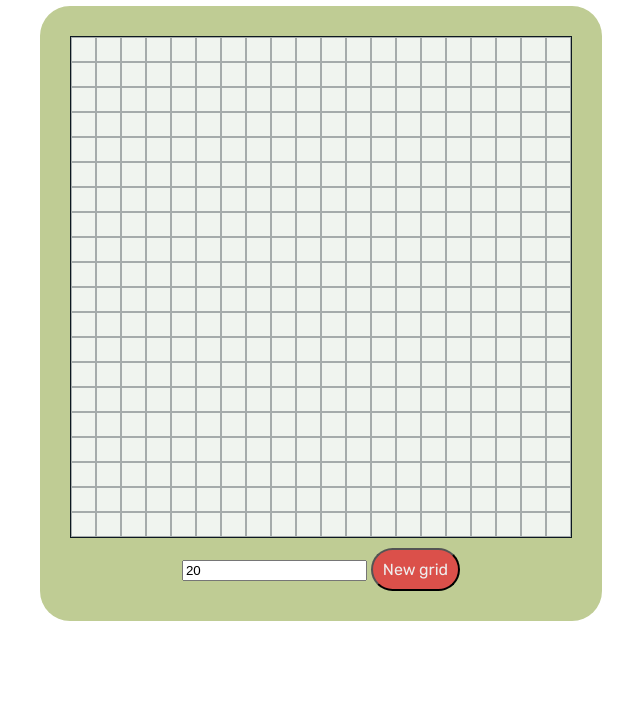
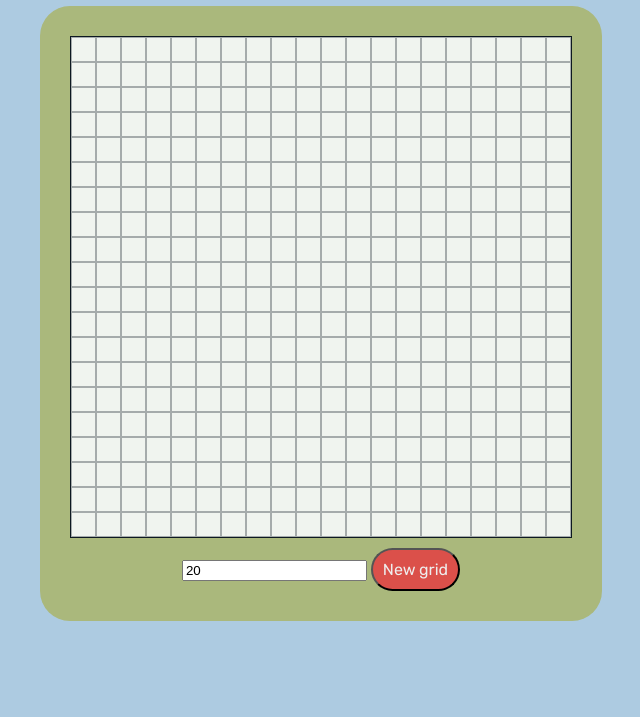
Before and after one commit to lukic-00/etch-a-sketch, a plain HTML site: page index.html in a window 1280 px wide. Shown: the part 83-800 px from the top of the page, without its empty margins (319-959 px from the left). Drawn offline with Linux system fonts and the light colour scheme.

Commit message:
changed backgound color

```diff
--- a/style.css
+++ b/style.css
@@ -6,10 +6,11 @@ body {
     justify-content: center;
     align-items: center;
     font-family: "Rubik", sans-serif;
+    background-color: #adcbe1;
 }
 
 .display {
-    background-color: #BFCC94;
+    background-color: #aab87c;
     padding: 30px;
     border-radius: 30px;
 }
```
